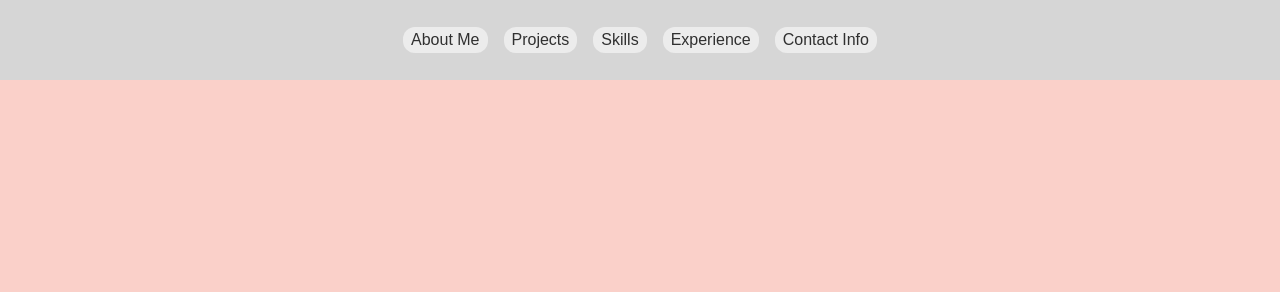
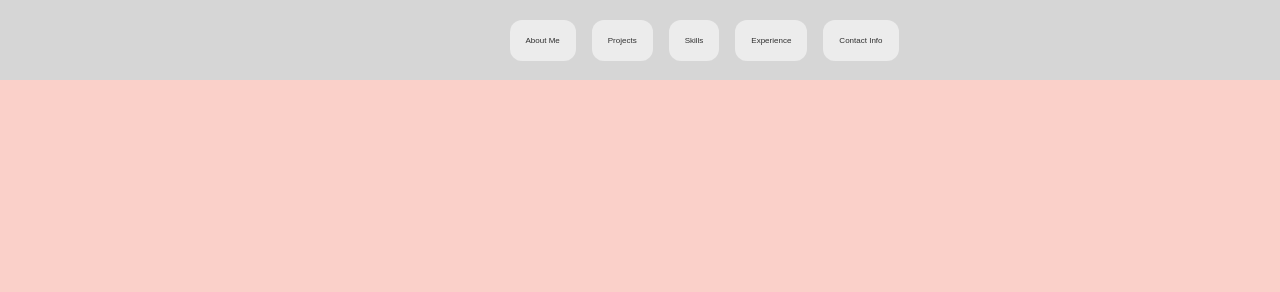
Before and after one commit to megevans914/Portfolio, a plain HTML site: page index.html in a window 1280 px wide. Shown: the top 292 px of the page. Drawn offline with Linux system fonts and the light colour scheme.

Commit message:
update navbar

```diff
--- a/portfolio_styles.css
+++ b/portfolio_styles.css
@@ -20,7 +20,7 @@ nav {
     position: fixed;
     top: 0;
     left: 0;
-    width: 100%;
+    width: 110%;
     height: 10vh;
     background-color: #d6d6d6;
     display: flex;
@@ -47,6 +47,7 @@ nav ul button {
     margin: 0.5rem; /* Increased margin */
     width: auto; /* Adjusted width */
     text-align: center;
+    font-size: 0.5rem;
 }
 
 nav ul button:hover {
@@ -204,7 +205,8 @@ section#contact .button-container {
     nav ul button {
         margin: 0 0.5rem;
         width: auto;
-        text-align: left;
+        text-align: center;
+        padding: 1rem;
     }
 
     section {
```
